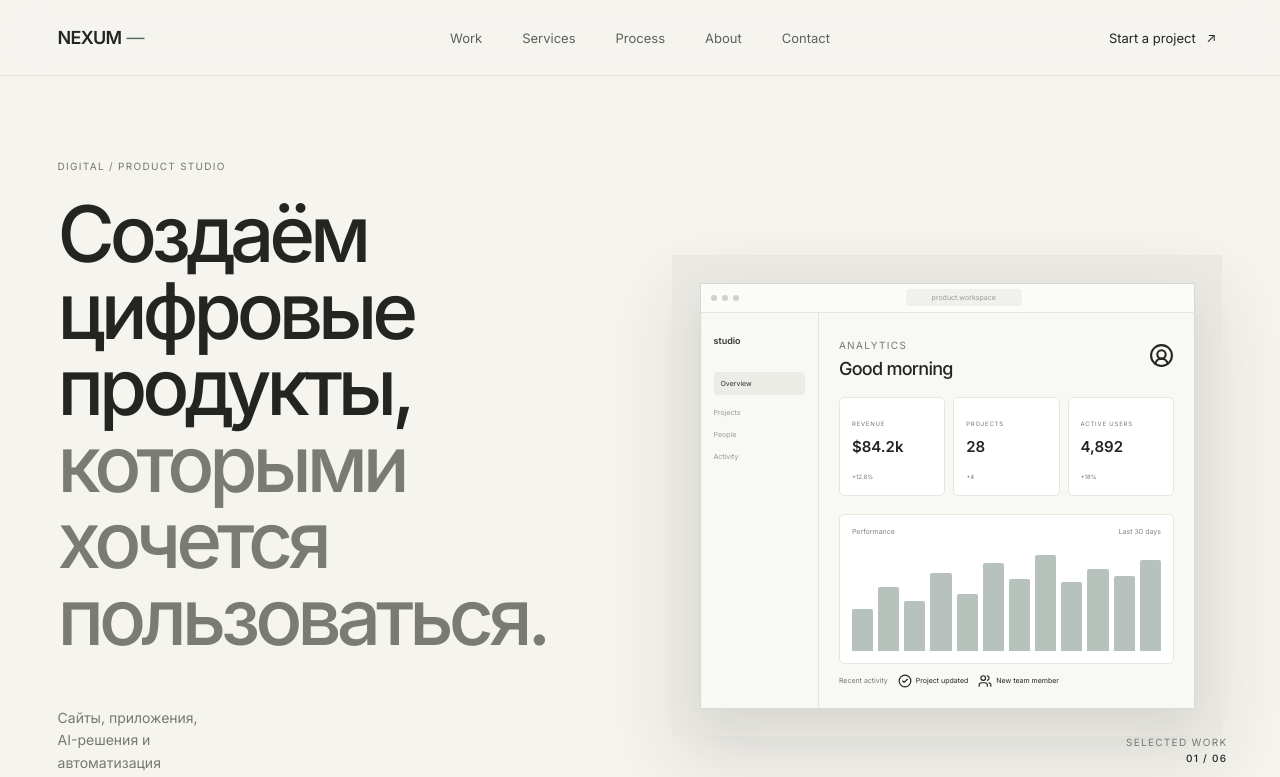
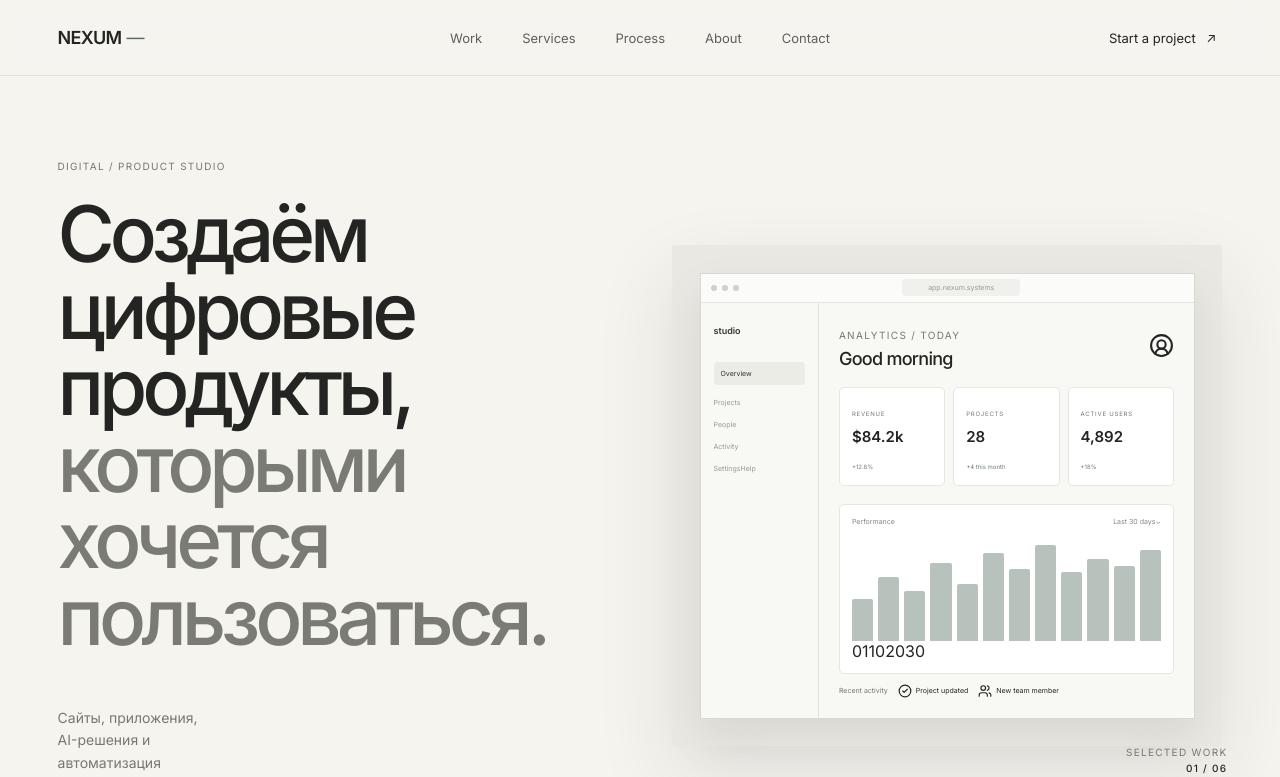
Before and after one commit to borzenkoofficial-lab/Nexum_Digital_Agency, a React (Vite) app: page / in a window 1280 px wide. Shown: the top 777 px of the page. Built offline with nearby package versions, Linux system fonts and the light colour scheme.

Commit message:
Refine product mockups for premium case-study presentation

```diff
--- a/src/components/ProductMockup.tsx
+++ b/src/components/ProductMockup.tsx
@@ -1,9 +1,67 @@
-import {BarChart3, Bot, CheckCircle2, CircleUserRound, MessageSquare, Search, ShoppingBag, Smartphone, Users} from 'lucide-react'
+import {BarChart3, Bot, CheckCircle2, CircleUserRound, FileText, MessageSquare, Search, ShoppingBag, Sparkles, Users, Zap} from 'lucide-react'
+
 type Props={kind:'dashboard'|'mobile'|'ai'|'commerce'|'platform';large?:boolean}
+
 export default function ProductMockup({kind,large=false}:Props){
- if(kind==='mobile') return <div className={`device-scene ${large?'large':''}`}><div className="phone"><div className="phone-notch"/><div className="phone-screen"><div className="mini-top"><span>09:41</span><CircleUserRound size={14}/></div><p className="eyebrow">TODAY</p><h4>Your workspace</h4><div className="phone-stat"><strong>24</strong><span>active tasks</span></div><div className="phone-list"><i/><i/><i/></div><div className="phone-nav"><span/><span/><span/><span/></div></div></div></div>
- return <div className={`browser-scene ${large?'large':''}`}><div className="browser"><div className="browser-bar"><span/><span/><span/><div className="address">product.workspace</div></div><div className="product-ui">{kind==='ai'?<AI/>:kind==='commerce'?<Commerce/>:<Dashboard platform={kind==='platform'}/>}</div></div></div>
+ if(kind==='mobile') return <Mobile/>
+ return <div className={`browser-scene ${large?'large':''} mockup-${kind}`}>
+   <div className="browser">
+     <div className="browser-bar"><span/><span/><span/><div className="address">app.nexum.systems</div><div className="browser-status"/></div>
+     <div className="product-ui">{kind==='ai'?<AI/>:kind==='commerce'?<Commerce/>:<Dashboard platform={kind==='platform'}/>}</div>
+   </div>
+ </div>
 }
-function Dashboard({platform}:{platform:boolean}){return <><aside className="ui-side"><b>studio</b><span className="active">Overview</span><span>Projects</span><span>People</span><span>Activity</span></aside><main className="ui-main"><div className="ui-head"><div><small>{platform?'OPERATIONS':'ANALYTICS'}</small><h3>{platform?'Project overview':'Good morning'}</h3></div><CircleUserRound size={25}/></div><div className="metric-row"><div><small>REVENUE</small><strong>$84.2k</strong><em>+12.8%</em></div><div><small>PROJECTS</small><strong>28</strong><em>+4</em></div><div><small>ACTIVE USERS</small><strong>4,892</strong><em>+18%</em></div></div><div className="chart"><div className="chart-head"><span>Performance</span><span>Last 30 days</span></div><div className="bars">{[42,64,50,78,57,88,72,96,69,82,75,91].map((h,i)=><i key={i} style={{height:h+'%'}}/>)}</div></div><div className="activity"><span>Recent activity</span><b><CheckCircle2 size={14}/> Project updated</b><b><Users size={14}/> New team member</b></div></main></>}
-function AI(){return <><aside className="ui-side"><b>AI / 01</b><span className="active">Assistant</span><span>Sources</span><span>History</span></aside><main className="ui-main ai-main"><div className="ui-head"><div><small>AI WORKSPACE</small><h3>What can I help with?</h3></div><Bot size={25}/></div><div className="ai-message"><Bot size={18}/><p>I can analyze your workspace, summarize activity and turn requests into actions.</p></div><div className="prompt"><Search size={16}/><span>Ask anything about the product...</span><button>→</button></div><div className="ai-suggestions"><span>Summarize this week</span><span>Find open tasks</span><span>Draft a report</span></div></main></>}
-function Commerce(){return <main className="commerce"><div className="commerce-nav"><b>OBJECT / 01</b><span>New collection</span><ShoppingBag size={18}/></div><div className="commerce-hero"><div><small>SPRING / 2026</small><h3>Objects<br/>for everyday.</h3><button>Explore collection →</button></div><div className="product-orb"/></div></main>}
+
+function Dashboard({platform}:{platform:boolean}){
+ return <>
+  <aside className="ui-side">
+   <b>{platform?'FIELD / OS':'studio'}</b>
+   <span className="active">Overview</span><span>Projects</span><span>People</span><span>Activity</span>
+   <div className="side-bottom"><span>Settings</span><span>Help</span></div>
+  </aside>
+  <main className="ui-main">
+   <div className="ui-head"><div><small>{platform?'OPERATIONS / TODAY':'ANALYTICS / TODAY'}</small><h3>{platform?'Project overview':'Good morning'}</h3></div><CircleUserRound size={25}/></div>
+   <div className="metric-row">
+    <div><small>REVENUE</small><strong>$84.2k</strong><em>+12.8%</em></div>
+    <div><small>PROJECTS</small><strong>28</strong><em>+4 this month</em></div>
+    <div><small>ACTIVE USERS</small><strong>4,892</strong><em>+18%</em></div>
+   </div>
+   <div className="chart"><div className="chart-head"><span>Performance</span><span>Last 30 days⌄</span></div><div className="bars">{[42,64,50,78,57,88,72,96,69,82,75,91].map((h,i)=><i key={i} style={{height:h+'%'}}/>)}</div><div className="chart-axis"><span>01</span><span>10</span><span>20</span><span>30</span></div></div>
+   <div className="activity"><span>Recent activity</span><b><CheckCircle2 size={14}/> Project updated</b><b><Users size={14}/> New team member</b></div>
+  </main>
+ </>
+}
+
+function AI(){
+ return <>
+  <aside className="ui-side"><b>AI / 01</b><span className="active">Assistant</span><span>Sources</span><span>History</span><div className="side-bottom"><span>Models</span></div></aside>
+  <main className="ui-main ai-main">
+   <div className="ui-head"><div><small>AI WORKSPACE / ONLINE</small><h3>What can I help with?</h3></div><div className="ai-online"><span/> LIVE</div></div>
+   <div className="ai-message"><Bot size={18}/><div><b>Workspace Assistant</b><p>I can analyze your workspace, summarize activity and turn requests into actions.</p></div></div>
+   <div className="prompt"><Search size={16}/><span>Ask anything about the product...</span><button>↑</button></div>
+   <div className="ai-suggestions"><span>Summarize this week</span><span>Find open tasks</span><span>Draft a report</span></div>
+  </main>
+ </>
+}
+
+function Commerce(){
+ return <main className="commerce">
+  <div className="commerce-nav"><b>OBJECT / 01</b><span>New collection</span><ShoppingBag size={18}/></div>
+  <div className="commerce-hero"><div><small>SPRING / 2026</small><h3>Objects<br/>for everyday.</h3><button>Explore collection →</button></div><div className="product-orb"/></div>
+  <div className="commerce-meta"><span>01 — 12</span><span>Designed for daily use</span></div>
+ </main>
+}
+
+function Mobile(){
+ return <div className="device-scene"><div className="phone">
+  <div className="phone-speaker"/>
+  <div className="phone-screen">
+   <div className="mini-top"><span>09:41</span><span>● ● ●</span></div>
+   <div className="mobile-profile"><span>MY WORKSPACE</span><CircleUserRound size={14}/></div>
+   <p className="eyebrow">MONDAY, 28 SEP</p><h4>Your workspace</h4>
+   <div className="phone-stat"><span>WEEKLY PROGRESS</span><strong>78%</strong><i><b/></i><small>+12% from last week</small></div>
+   <div className="phone-list"><div><Zap size={12}/><span>3 tasks due today</span><b>›</b></div><div><FileText size={12}/><span>2 reports ready</span><b>›</b></div><div><MessageSquare size={12}/><span>4 new messages</span><b>›</b></div></div>
+   <div className="phone-nav"><span className="active"/><span/><span/><span/></div>
+  </div>
+ </div></div>
+}
```
